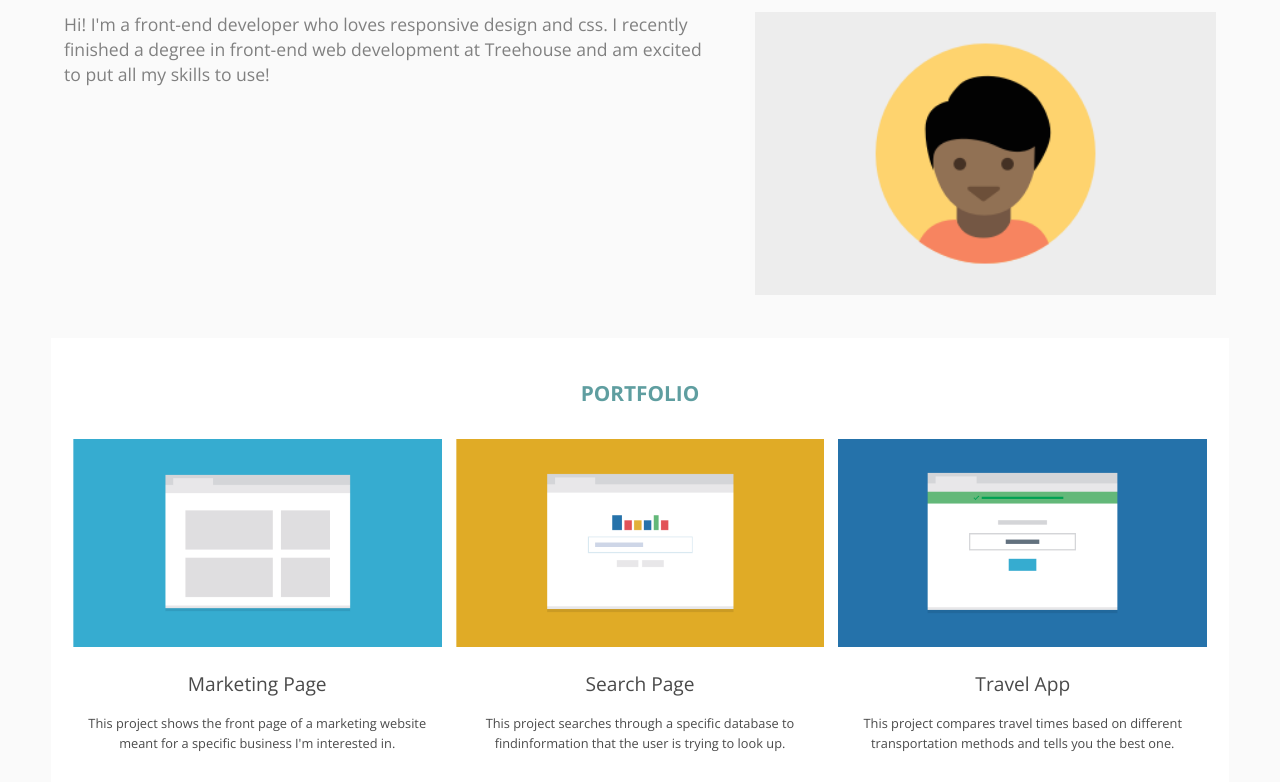
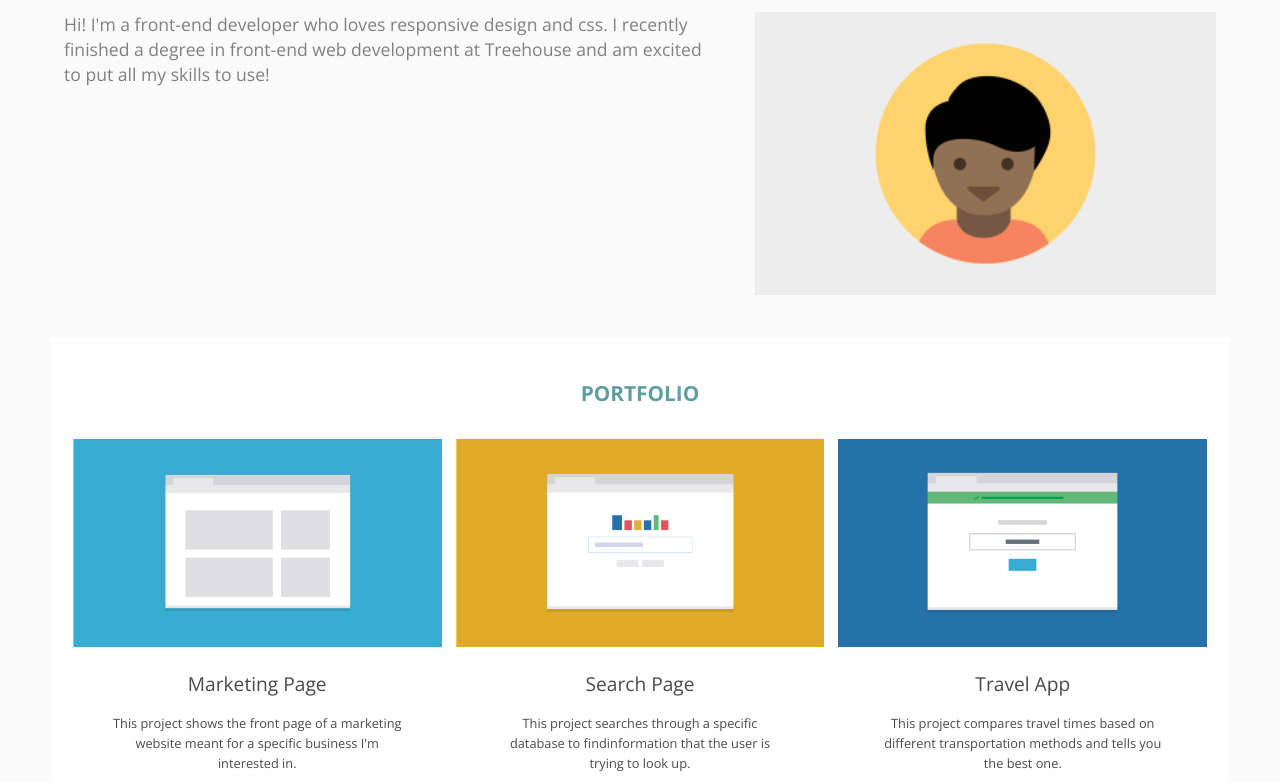
Before and after one commit to veronicagw/Tech-Degree-Projects, a plain HTML site: page Project 2/index.html in a window 1280 px wide. Shown: the part 101-883 px from the top of the page. Drawn offline with nearby package versions, Linux system fonts and the light colour scheme.

Commit message:
Add files via upload

```diff
--- a/Project 2/css/styles.css
+++ b/Project 2/css/styles.css
@@ -299,12 +299,12 @@ footer a {
     }
 }
 
-@media (min-width: 1280px) {
+@media (min-width: 1024px) {
   .desktop-intro {
     margin: 2vh 5vw 5vh 5vw;
   }
 
   p {
-    margin: 0.5vh 0 4vh 0;
+    margin: 0.5vh 3vw 4vh 3vw;
   }
 }
--- a/Project 2/index.html
+++ b/Project 2/index.html
@@ -27,10 +27,12 @@
       </picture>
       <p>Hi! I'm a front-end developer who loves responsive design and css. I recently finished a degree in front-end web development at Treehouse and am excited to put all my skills to use!</p>
     </div>
+    </div>
     </header>
 <!--end header profile-->
 
 <!--start wrapper-->
+  <div class="clearfix">
     <div class="wrapper">
       <h2 id="portfolio">PORTFOLIO</h2>
       <section id="one">
```
